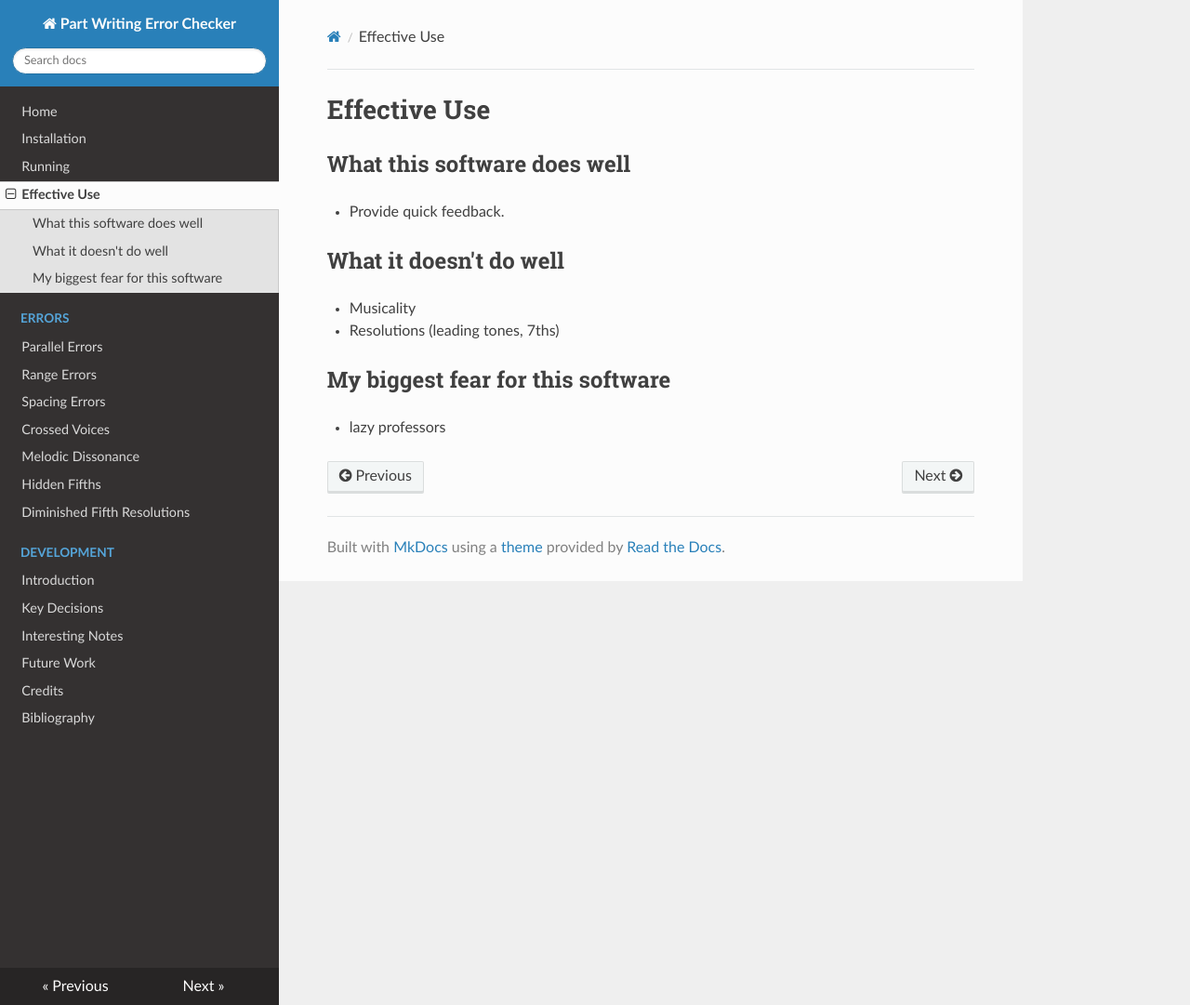
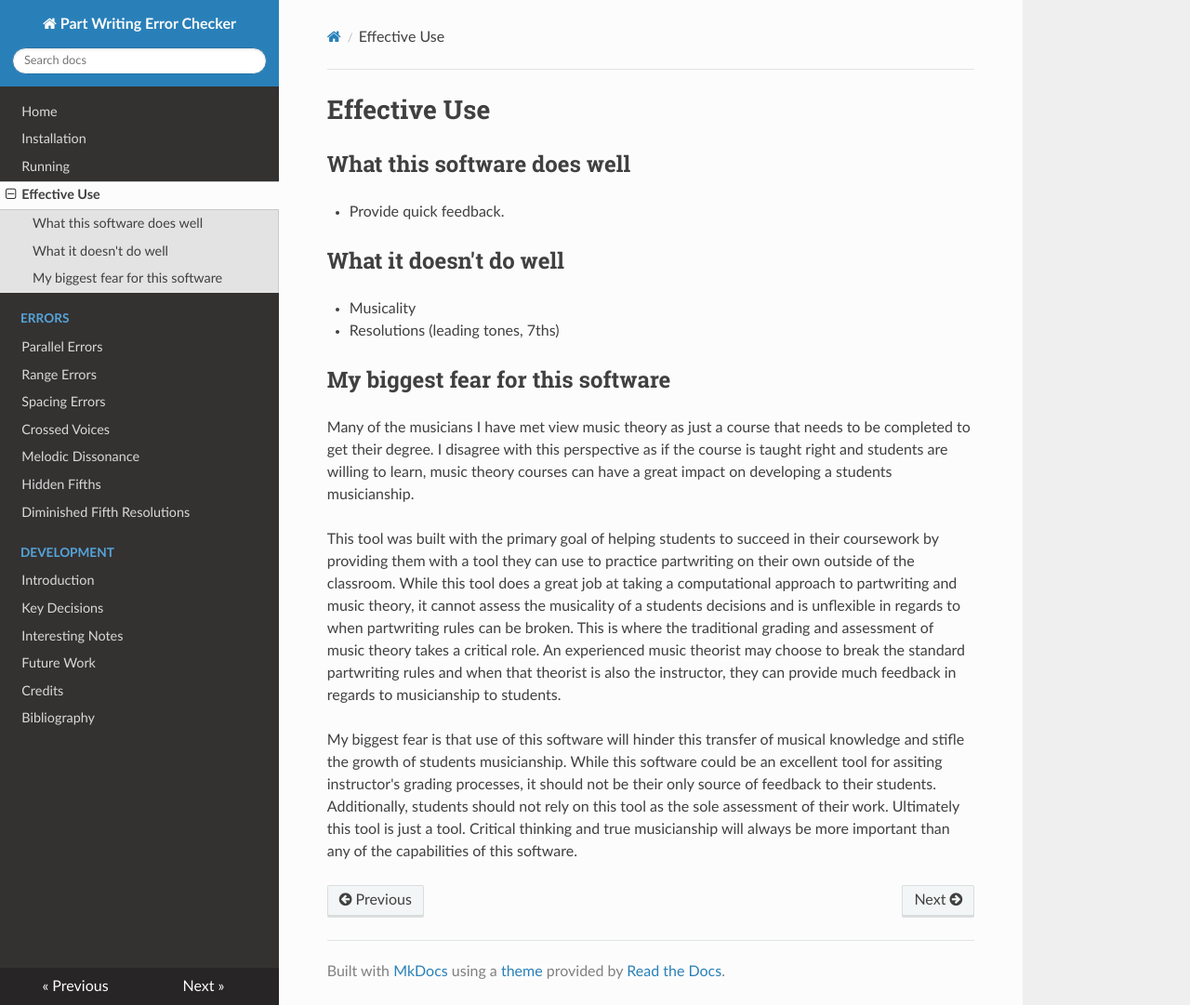
Before and after one commit to Jedimaster4559/PartwritingErrorChecker, an MkDocs documentation site: the page built from docs/EffectiveUse.md, in a window 1280 px wide and 1081 px high. Shown: the whole window at 93% size. Built offline with MkDocs 1.6.1, drawn with Linux system fonts in a browser that asks for light colours; nearby versions of some CDN libraries.

Commit message:
updating effective use section

```diff
--- a/docs/EffectiveUse.md
+++ b/docs/EffectiveUse.md
@@ -8,4 +8,8 @@
 - Resolutions (leading tones, 7ths)
 
 ## My biggest fear for this software
-- lazy professors
+Many of the musicians I have met view music theory as just a course that needs to be completed to get their degree. I disagree with this perspective as if the course is taught right and students are willing to learn, music theory courses can have a great impact on developing a students musicianship.
+
+This tool was built with the primary goal of helping students to succeed in their coursework by providing them with a tool they can use to practice partwriting on their own outside of the classroom. While this tool does a great job at taking a computational approach to partwriting and music theory, it cannot assess the musicality of a students decisions and is unflexible in regards to when partwriting rules can be broken. This is where the traditional grading and assessment of music theory takes a critical role. An experienced music theorist may choose to break the standard partwriting rules and when that theorist is also the instructor, they can provide much feedback in regards to musicianship to students.
+
+My biggest fear is that use of this software will hinder this transfer of musical knowledge and stifle the growth of students musicianship. While this software could be an excellent tool for assiting instructor's grading processes, it should not be their only source of feedback to their students. Additionally, students should not rely on this tool as the sole assessment of their work. Ultimately this tool is just a tool. Critical thinking and true musicianship will always be more important than any of the capabilities of this software.
```
